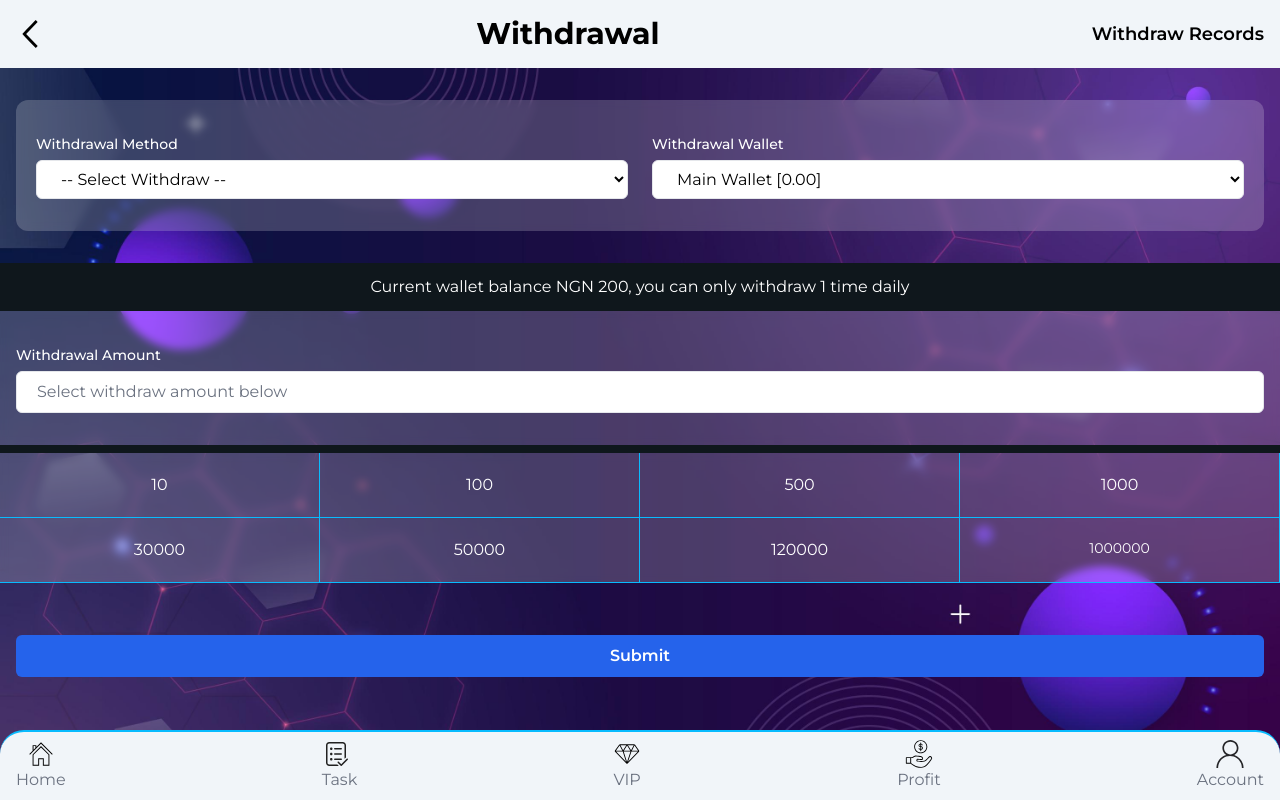
After one commit to Efe-Tega/keypoint2, a Laravel app: page /withdraw in a window 1280 px wide. The commit adds this page. Run offline with Laravel 12, Linux system fonts and the light colour scheme; style sheets or scripts are compiled from the project's sources.

Commit message:
withdraw page added

```diff
--- /dev/null
+++ b/app/Http/Controllers/Backend/WithdrawController.php
@@ -0,0 +1,14 @@
+<?php
+
+namespace App\Http\Controllers\Backend;
+
+use App\Http\Controllers\Controller;
+use Illuminate\Http\Request;
+
+class WithdrawController extends Controller
+{
+    public function withdraw()
+    {
+        return view('user.content.withdraw.index');
+    }
+}
--- /dev/null
+++ b/resources/views/components/tile.blade.php
@@ -0,0 +1,4 @@
+<div
+    {{ $attributes->merge(['class' => 'amount-box text-white border-r border-b border-r-primaryLight border-b-primaryLight p-5 text-center hover:bg-textSecondary']) }}>
+    {{ $slot }}
+</div>
--- a/resources/views/user/content/funds-management/user-wallet.blade.php
+++ b/resources/views/user/content/funds-management/user-wallet.blade.php
@@ -16,7 +16,7 @@
                         <a href="" class="font-semibold text-sm lg:text-lg">Recharge</a> |
                     </span>
                     <span>
-                        <a href="" class="font-semibold text-sm lg:text-lg">Withdraw</a>
+                        <a href="{{ route('withdraw') }}" class="font-semibold text-sm lg:text-lg">Withdraw</a>
                     </span>
                 </div>
             </div>
--- /dev/null
+++ b/resources/views/user/content/withdraw/index.blade.php
@@ -0,0 +1,130 @@
+@extends('user.user-main')
+@section('user-content')
+    <header class="bg-backgroundLight">
+        <nav class="p-4 container mx-auto">
+            <!-- flex container -->
+            <div class="flex justify-between items-center">
+                <span onclick="window.history.back()" class="cursor-pointer">
+                    <img src="{{ asset('backend/assets/svg/arrow-left.svg') }}" alt="" class="w-4 h-4 md:w-7 md:h-7" />
+                </span>
+
+                <span class="font-bold md:text-lg lg:text-3xl">Withdrawal</span>
+
+                <!-- menu items -->
+                <a href="{{ route('user.wallet') }}" class="font-semibold text-sm lg:text-lg">Withdraw Records</a>
+            </div>
+        </nav>
+    </header>
+
+    <section class="">
+        <form action="/home" method="post">
+            <div class="container mx-auto px-4 py-8">
+
+                <div class="lg:flex lg:gap-6 space-y-4 lg:space-y-0 bg-white/20 backdrop-blur-sm px-5 py-8 rounded-xl">
+                    <div class="w-full">
+                        <label for="" class="font-medium text-sm text-white">
+                            Withdrawal Method
+                        </label>
+
+                        <div class="mt-1 relative text-gray-400 focus-within:text-gray-600">
+                            <select name="" id=""
+                                class="block w-full py-2 pl-5 pr-4 text-black placeholder-gray-500 transition-all duration-200 bg-white border border-gray-200 rounded-md focus:outline-none focus:border-blue-600 caret-blue-600">
+                                <option value="" disabled selected class="text-sm">
+                                    -- Select Withdraw --
+                                </option>
+                                <option value="" class="text-sm">Opay</option>
+                                <option value="" class="text-sm">PalmPay</option>
+                                <option value="" class="text-sm">Moniepoint</option>
+                                <option value="" class="text-sm">Kuda</option>
+                            </select>
+                        </div>
+                    </div>
+
+                    <div class="w-full">
+                        <label for="" class="font-medium text-sm text-white">
+                            Withdrawal Wallet
+                        </label>
+
+                        <div class="mt-1 relative text-gray-400 focus-within:text-gray-600">
+                            <select name="" id=""
+                                class="block w-full py-2 pl-5 pr-4 text-black placeholder-gray-500 transition-all duration-200 bg-white border border-gray-200 rounded-md focus:outline-none focus:border-blue-600 caret-blue-600">
+
+                                <option value="" class="text-xs md:text-sm lg:text-base">Main Wallet [0.00]</option>
+                                <option value="" class="text-xs md:text-sm lg:text-base">Commission Wallet [0.00]
+                                </option>
+
+                            </select>
+                        </div>
+                    </div>
+                </div>
+            </div>
+
+            <div class="bg-backgroundDark">
+                <div class="flex  py-3 justify-around container mx-auto px-4 ">
+                    <h1 class="text-white">Current wallet balance NGN 200, you can only withdraw 1 time daily</h1>
+                </div>
+            </div>
+
+            <div class="container mx-auto px-4 py-8 bg-white/20 backdrop-blur-sm ">
+                <div class="lg:flex lg:gap-6 space-y-4 lg:space-y-0">
+                    <div class="w-full">
+                        <label for="" class="font-medium text-white text-sm">
+                            Withdrawal Amount
+                        </label>
+                        <div class="mt-1 relative text-gray-400 focus-within:text-gray-600">
+                            <input type="text" name="" id="amountInput" placeholder="Select withdraw amount below"
+                                readonly
+                                class="block w-full py-2 pl-5 pr-4 text-black placeholder-gray-500 transition-all duration-200 bg-white border border-gray-200 rounded-md focus:outline-none focus:border-blue-600 caret-blue-600" />
+                        </div>
+                    </div>
+                </div>
+            </div>
+
+            <div class="bg-backgroundDark py-1"></div>
+
+            <div class="grid grid-cols-4 bg-white/20 backdrop-blur-sm ">
+                <x-tile data-amount="10">10</x-tile>
+                <x-tile data-amount="100">100</x-tile>
+                <x-tile data-amount="500">500</x-tile>
+                <x-tile data-amount="1000">1000</x-tile>
+                <x-tile data-amount="30000">30000</x-tile>
+                <x-tile data-amount="50000">50000</x-tile>
+                <x-tile data-amount="120000">120000</x-tile>
+                <x-tile data-amount="1000000" class="text-sm">1000000</x-tile>
+            </div>
+
+            <div class="container mx-auto px-4 py-8">
+                <button type="submit"
+                    class="inline-flex items-center justify-center w-full px-4 py-2 mt-5 text-base font-semibold text-white transition-all duration-200 bg-blue-600 border border-transparent rounded-md focus:outline-none hover:bg-blue-700 focus:bg-blue-700">
+                    Submit
+                </button>
+            </div>
+        </form>
+
+    </section>
+
+    <script>
+        document.addEventListener("DOMContentLoaded", function() {
+            const amountInput = document.getElementById("amountInput");
+            const amountBoxes = document.querySelectorAll(".amount-box");
+
+            // Format function
+            const formatAmount = (amount) => {
+                return new Intl.NumberFormat('en-NG').format(amount);
+            };
+
+            amountBoxes.forEach(box => {
+                box.addEventListener("click", function() {
+                    // const amount = this.dataset.amount;
+                    // amountInput.value = `${amount} NGN`;
+
+                    // === With Number format ===
+                    const rawAmount = this.dataset.amount;
+                    const formattedAmount = `${formatAmount(rawAmount)} NGN`;
+                    amountInput.value = formattedAmount;
+                });
+            });
+
+        });
+    </script>
+@endsection
--- a/resources/views/user/include/footer.blade.php
+++ b/resources/views/user/include/footer.blade.php
@@ -1,4 +1,4 @@
-<footer class="bg-backgroundLight border-t-2 border-primaryLight rounded-t-3xl sticky bottom-0">
+<footer class="bg-backgroundLight border-t-2 border-primaryLight rounded-t-3xl">
     <div class="flex container mx-auto px-4 justify-between">
         <a href="{{ route('user.dashboard') }}" class="py-2 active:text-primaryDark nav-link">
             <div class="flex flex-col items-center hover:text-primaryDark">
--- a/resources/views/user/index.blade.php
+++ b/resources/views/user/index.blade.php
@@ -32,7 +32,7 @@
                     </div>
                 </a>
 
-                <a href="">
+                <a href="{{ route('withdraw') }}">
                     <div class="flex flex-col items-center space-y-1.5">
                         <div class="bg-backgroundLight p-3 rounded-lg hover:-translate-y-0.5 transition-all duration-300">
                             <img src="{{ asset('backend/assets/svg/wallet.svg') }}" alt=""
--- a/resources/views/user/user-main.blade.php
+++ b/resources/views/user/user-main.blade.php
@@ -75,7 +75,7 @@
     $backgroundColor = '';
     $backgroundImage = '';
 
-    if (in_array($routeName, ['daily.report', 'personal.info', 'account.change', 'user.wallet'])) {
+    if (in_array($routeName, ['daily.report', 'personal.info', 'account.change', 'user.wallet', 'withdraw'])) {
         $backgroundImage = asset('backend/assets/bg/bg-2.jpg');
     } else {
         $backgroundColor = '#F9FBFD';
--- a/routes/user.php
+++ b/routes/user.php
@@ -4,6 +4,7 @@
 use App\Http\Controllers\Backend\DepositController;
 use App\Http\Controllers\Backend\NavigationController;
 use App\Http\Controllers\Backend\TaskController;
+use App\Http\Controllers\Backend\WithdrawController;
 use Illuminate\Support\Facades\Route;
 
 Route::controller(NavigationController::class)->group(function () {
@@ -27,3 +28,7 @@
         Route::get('/task/detail/{id}', 'taskDetail')->name('task.detail');
         Route::get('/task-list', 'taskList')->name('task.list');
     });
+
+Route::controller(WithdrawController::class)->group(function () {
+    Route::get('/withdraw', 'withdraw')->name('withdraw');
+});
```
